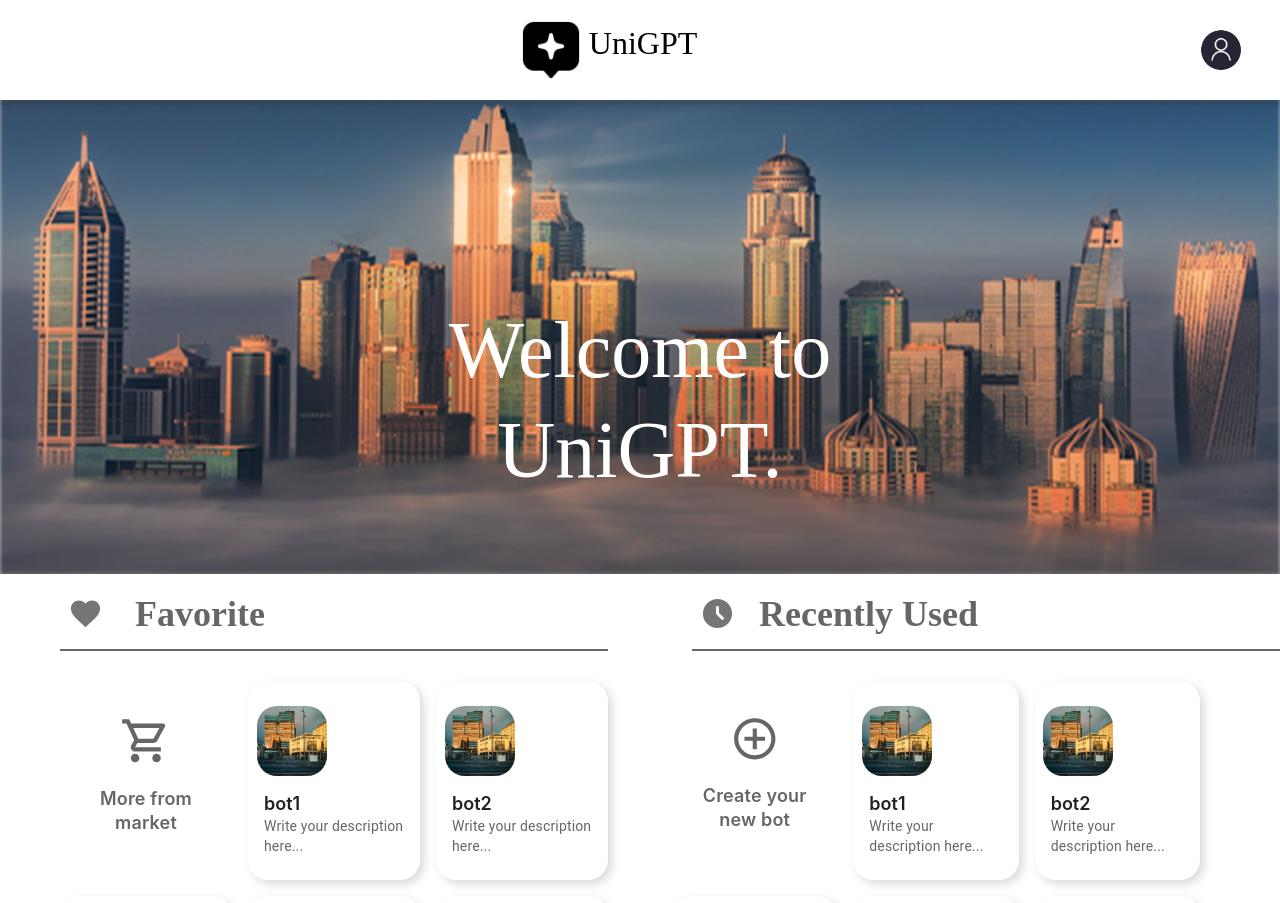
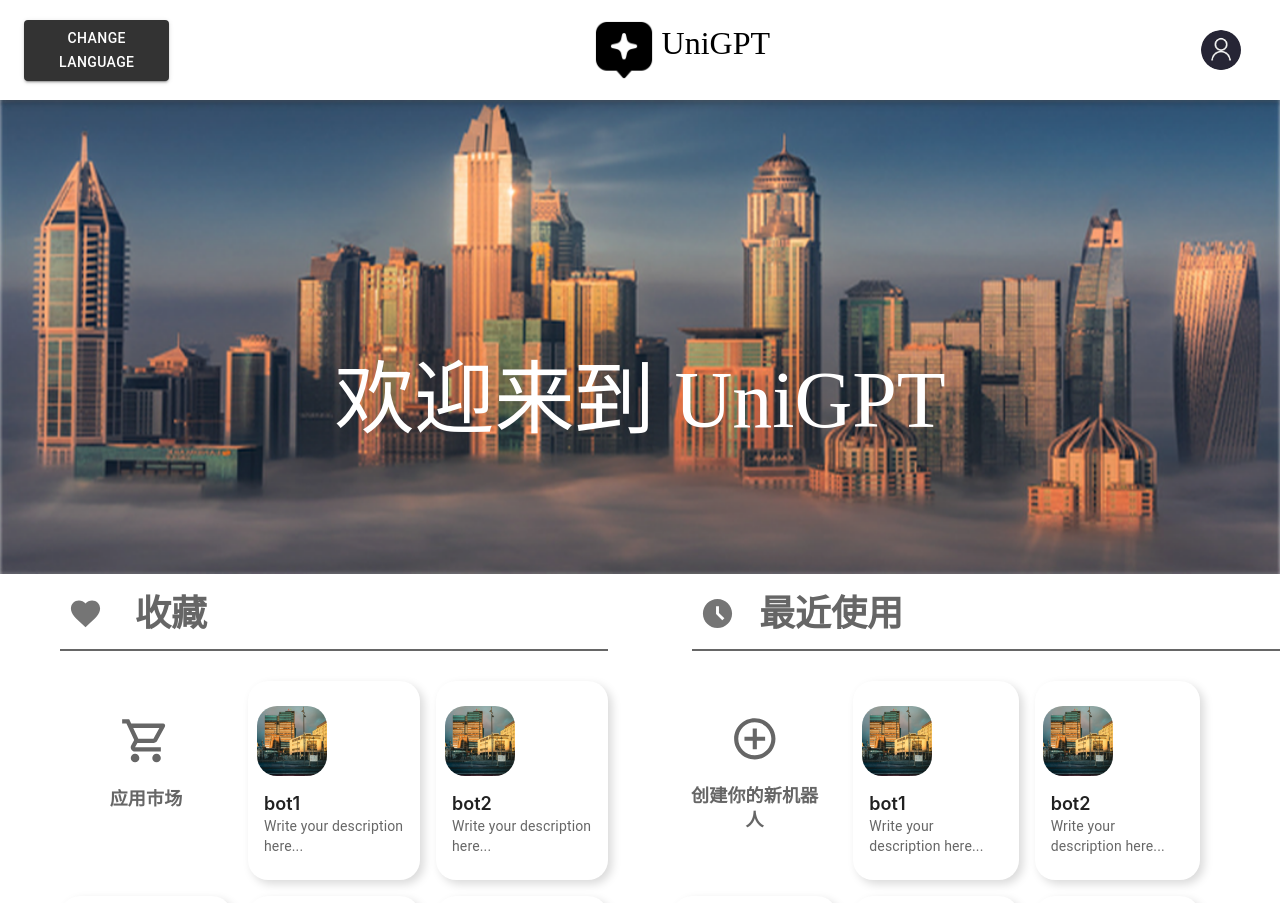
Before and after one commit to kiwi142857/SE3330-SE2320-UniGPT-Frontend, a React (Create React App) app: page / in a window 1280 px wide. Shown: the top 903 px of the page. Built offline with nearby package versions, Linux system fonts and the light colour scheme; a web font is replaced by a local one.

Commit message:
增加语言切换功能

```diff
--- a/package.json
+++ b/package.json
@@ -14,8 +14,10 @@
     "@types/node": "^16.18.83",
     "@types/react": "^18.2.58",
     "@types/react-dom": "^18.2.19",
+    "i18next": "^23.10.1",
     "react": "^18.2.0",
     "react-dom": "^18.2.0",
+    "react-i18next": "^14.1.0",
     "react-responsive-carousel": "^3.2.23",
     "react-router-dom": "^6.22.1",
     "react-scripts": "5.0.1",
--- a/src/App.tsx
+++ b/src/App.tsx
@@ -1,15 +1,23 @@
 import { ThemeProvider } from '@mui/material/styles';
 import React from 'react';
+import { I18nextProvider } from 'react-i18next';
+import i18n from './i18n'; // make sure to import your i18n settings
 import AppRouter from './components/AppRouter';
 import theme from './components/theme';
 import './css/App.css';
+import { LanguageProvider } from './provider/LanguageProvider'; // make sure to import LanguageProvider
+
 const App = () => {
   return (
-    <div className="App">
-      <ThemeProvider theme={theme}>
-        <AppRouter />
-      </ThemeProvider>
-    </div>
+    <I18nextProvider i18n={i18n}>
+      <div className="App">
+        <ThemeProvider theme={theme}>
+          <LanguageProvider>
+            <AppRouter />
+          </LanguageProvider>
+        </ThemeProvider>
+      </div>
+    </I18nextProvider>
   );
 }
 
--- a/src/components/BotList.tsx
+++ b/src/components/BotList.tsx
@@ -13,17 +13,19 @@ import { Favorite } from '@mui/icons-material';
 import { Divider } from '@mui/material';
 import Typography from '@mui/material/Typography';
 import IconButton from '@mui/material/IconButton';
+import { useTranslation } from 'react-i18next';
 
 export type botListType = { Favorite: string, Recent: string; };
 
 function HomeMarketCard() {
+    const { t } = useTranslation();
     return (
         <Link href='/market' style={{ textDecoration: 'none', width: '30%', height: '30%', borderRadius: '20px' }}>
             <Card elevation={0}>
                 <ShoppingCartOutlinedIcon style={{ width: '30%', height: '30%', marginTop:'20%', color:'#666666' }} />
                 <CardContent>
                     <Typography className='card-discription' color="text.secondary">
-                        More from market
+                        {t("More from market")}
                     </Typography>
                 </CardContent>
             </Card>
@@ -32,13 +34,14 @@ function HomeMarketCard() {
 }
 
 export function HomeCreateCard() {
+    const { t } = useTranslation();
     return (
         <Link href='/botedit' style={{ textDecoration: 'none' }} >
             <Card elevation={0}>
                 <AddCircleOutlineIcon style={{ width: '30%', height: '30%', marginTop:'20%', color:'#666666' }} />
                 <CardContent>
                     <Typography className='card-discription' color="text.secondary">
-                        Create your new bot
+                       {t(" Create your new bot")}
                     </Typography>
                 </CardContent>
             </Card>
@@ -47,6 +50,7 @@ export function HomeCreateCard() {
 }
 
 export function RecentUsedHeader() {
+    const { t } = useTranslation();
     return (
         <div style={{marginLeft:'20px', marginTop:'10px'}}>
             <Grid container alignItems="center" spacing={2}>
@@ -56,7 +60,7 @@ export function RecentUsedHeader() {
                     </IconButton>
                 </Grid>
                 <Grid item>
-                    <Typography className='list-header'>Recently Used</Typography>
+                    <Typography className='list-header'>{t('Recently Used')}</Typography>
                 </Grid>
             </Grid>
             <Divider  className='Divider'/>
@@ -65,6 +69,7 @@ export function RecentUsedHeader() {
 }
 
 export function FavoriteHeader() {
+    const { t } = useTranslation();
     return (
         <div style={{marginLeft:'60px', marginTop:'10px'}}>
             <Grid container alignItems="center" spacing={3}>
@@ -74,7 +79,7 @@ export function FavoriteHeader() {
                     </IconButton>
                 </Grid>
                 <Grid item>
-                    <Typography className='list-header'>Favorite</Typography>
+                    <Typography className='list-header'>{t('Favorite')}</Typography>
                 </Grid>
             </Grid>
             <Divider  className='Divider'/>
--- /dev/null
+++ b/src/components/LanguageButton.tsx
@@ -0,0 +1,25 @@
+import { LanguageContext } from "../provider/LanguageProvider";
+import { useContext } from "react";
+import React from "react";
+import { useTranslation } from "react-i18next";
+import { Button } from "@mui/material";
+
+function LanguageButton() {
+    const context = useContext(LanguageContext);
+    const { t } = useTranslation();
+
+    return (
+        <Button
+            variant="contained"
+            color="primary"
+            onClick={() => {
+                console.log(context?.language);
+                context?.changeLanguage(context?.language === "en" ? "zh" : "en");
+            }}
+        >
+            {t("changeLanguage")}
+        </Button>
+    );
+};
+
+export default LanguageButton;
--- a/src/components/Navigator.tsx
+++ b/src/components/Navigator.tsx
@@ -1,7 +1,9 @@
-import {AppBar, Avatar, IconButton, Link, Toolbar, Typography} from '@mui/material';
+import { AppBar, Avatar, IconButton, Link, Toolbar, Typography } from '@mui/material';
 import { Box } from '@mui/system';
 import React from 'react';
 import '../css/Navigator.css';
+import { useTranslation } from 'react-i18next';
+import LanguageButton from './LanguageButton';
 
 // 顶部导航栏
 const Navigator: React.FC<{}> = () => {
@@ -9,14 +11,14 @@ const Navigator: React.FC<{}> = () => {
         <AppBar
             position="fixed"
             className="navigator"
-                sx={{ zIndex: (theme) => theme.zIndex.drawer + 1}}
+            sx={{ zIndex: (theme) => theme.zIndex.drawer + 1 }}
         >
             <Toolbar>
-
+                <LanguageButton></LanguageButton>
                 {/* logo与标题 */}
                 <Box
                     className='navigator-title-box'
-                        sx={{ flexGrow: 1}}
+                    sx={{ flexGrow: 1 }}
                     flexDirection="column"
                     alignItems="center"
                     display="flex"
@@ -25,7 +27,7 @@ const Navigator: React.FC<{}> = () => {
                     <Link
                         href="/"
                         underline="none"
-                            sx={{color: 'primary.dark'}}
+                        sx={{ color: 'primary.dark' }}
                     >
                         <IconButton>
                             <img
@@ -52,6 +54,6 @@ const Navigator: React.FC<{}> = () => {
             </Toolbar>
         </AppBar>
     );
-}
+};
 
 export default Navigator;
--- /dev/null
+++ b/src/i18n.ts
@@ -0,0 +1,49 @@
+import i18n from "i18next";
+import { initReactI18next } from "react-i18next";
+
+const resources = {
+  en: {
+    translation: {
+      "Welcome to React": "Welcome to React",
+      "Recently Used": "Recently Used",
+      "changeLanguage": "切换语言",
+      "Favorite": "Favorite",
+      "Welcome to UniGPT": "Welcome to UniGPT.",
+      "More from market": "More from market",
+      " Create your new bot": " Create your new bot",
+      "change your avatar": "change your avatar",
+      "Username": "Username",
+      "change": "change",
+      "Write your description here...": "Write your description here...",
+      "Created": "Created",
+    }
+  },
+  zh: {
+    translation: {
+      "Welcome to React": "欢迎来到 React",
+      "Recently Used": "最近使用",
+      "changeLanguage": "change Language",
+      "Favorite": "收藏",
+      "Welcome to UniGPT": "欢迎来到 UniGPT",
+      "More from market": "应用市场",
+      " Create your new bot": " 创建你的新机器人",
+      "change your avatar": "更换头像",
+      "Username": "用户名",
+      "change": "更改",
+      "Write your description here...": "你的个人简介...",
+      "Created": "已创建",
+    }
+  }
+};
+
+i18n
+  .use(initReactI18next)
+  .init({
+    resources,
+    lng: "zh", // 默认语言
+    interpolation: {
+      escapeValue: false
+    }
+  });
+
+export default i18n;
--- a/src/page/HomePage.tsx
+++ b/src/page/HomePage.tsx
@@ -5,14 +5,16 @@ import Grid from '@mui/material/Grid';
 import { Typography } from '@mui/material';
 import { FavoriteHeader, RecentUsedHeader } from '../components/BotList';
 import '../css/Home.css';
+import { useTranslation } from 'react-i18next';
 // 首页
 const HomePage: React.FC = () => {
+    const { t } = useTranslation();
     return (
         <div>
             <Navigator></Navigator>
             <div>
                 <img src="/assets/home-background.png" alt="home-bg" className='home-bg' />
-                <Typography className='home-image-text'>Welcome to UniGPT.</Typography>
+                <Typography className='home-image-text'>{t("Welcome to UniGPT")}</Typography>
             </div>
 
             <Grid container spacing={8} className='bot-box' >
--- a/src/page/ProfilePage.tsx
+++ b/src/page/ProfilePage.tsx
@@ -3,15 +3,15 @@ import Navigator from '../components/Navigator';
 import '../css/Profile.css';
 import UserCard from '../components/UserCard';
 import { Tab, Tabs } from '@mui/material';
-import { useState, ChangeEvent } from 'react';
 import Box from '@mui/material/Box';
 import Grid from '@mui/material/Grid';
 import BotCard from '../components/BotCard';
 import GetBotInfo from '../service/BotInfo';
-import HomeCreateCard from '../components/BotList';
+import { useTranslation } from 'react-i18next';
 // 个人主页
 
 export function BotListTabs() {
+    const { t } = useTranslation();
     const [value, setValue] = React.useState(0);
 
     const handleChange = (event: React.ChangeEvent<{}>, newValue: number) => {
@@ -21,8 +21,8 @@ export function BotListTabs() {
     return (
         <div>
             <Tabs value={value} onChange={handleChange}>
-                <Tab label="Created" className='botlist-tab' />
-                <Tab label="Favorite" className='botlist-tab' />
+                <Tab label={t("Created")} className='botlist-tab' />
+                <Tab label={t("Favorite")}  className='botlist-tab' />
             </Tabs>
         </div>
     );
@@ -47,19 +47,6 @@ function ProfileBotList() {
 
 const ProfilePage: React.FC = () => {
 
-    const [avatarImg, setAvatarImg] = useState<string>('/assets/bot-default.png');
-
-    const onAvatarUpload = (event: ChangeEvent<HTMLInputElement>) => {
-        const file = event.target.files?.[0];
-        if (file) {
-            const reader = new FileReader();
-            reader.onloadend = () => {
-                setAvatarImg(reader.result as string);
-            };
-            reader.readAsDataURL(file);
-        }
-    };
-
     return (
         <>
             <Navigator></Navigator>
--- /dev/null
+++ b/src/provider/LanguageProvider.tsx
@@ -0,0 +1,28 @@
+import React, { useState, FC } from 'react';
+import i18n from '../i18n';
+
+interface LanguageContextProps {
+    language: string;
+    changeLanguage: (lng: string) => void;
+}
+
+export const LanguageContext = React.createContext<LanguageContextProps | undefined>(undefined);
+
+interface LanguageProviderProps {
+    children: React.ReactNode;
+}
+
+export const LanguageProvider: FC<LanguageProviderProps> = ({ children }) => {
+    const [language, setLanguage] = useState<string>(i18n.language);
+
+    const changeLanguage = (lng: string) => {
+        i18n.changeLanguage(lng);
+        setLanguage(lng);
+    };
+
+    return (
+        <LanguageContext.Provider value={{ language, changeLanguage }}>
+            {children}
+        </LanguageContext.Provider>
+    );
+};
```
Also changed, not shown: src/components/UserCard.tsx (+7 -4 lines), 1 other file (tests, documents, lock files or other folders). Lines whose indentation alone changed are shown as unchanged.
